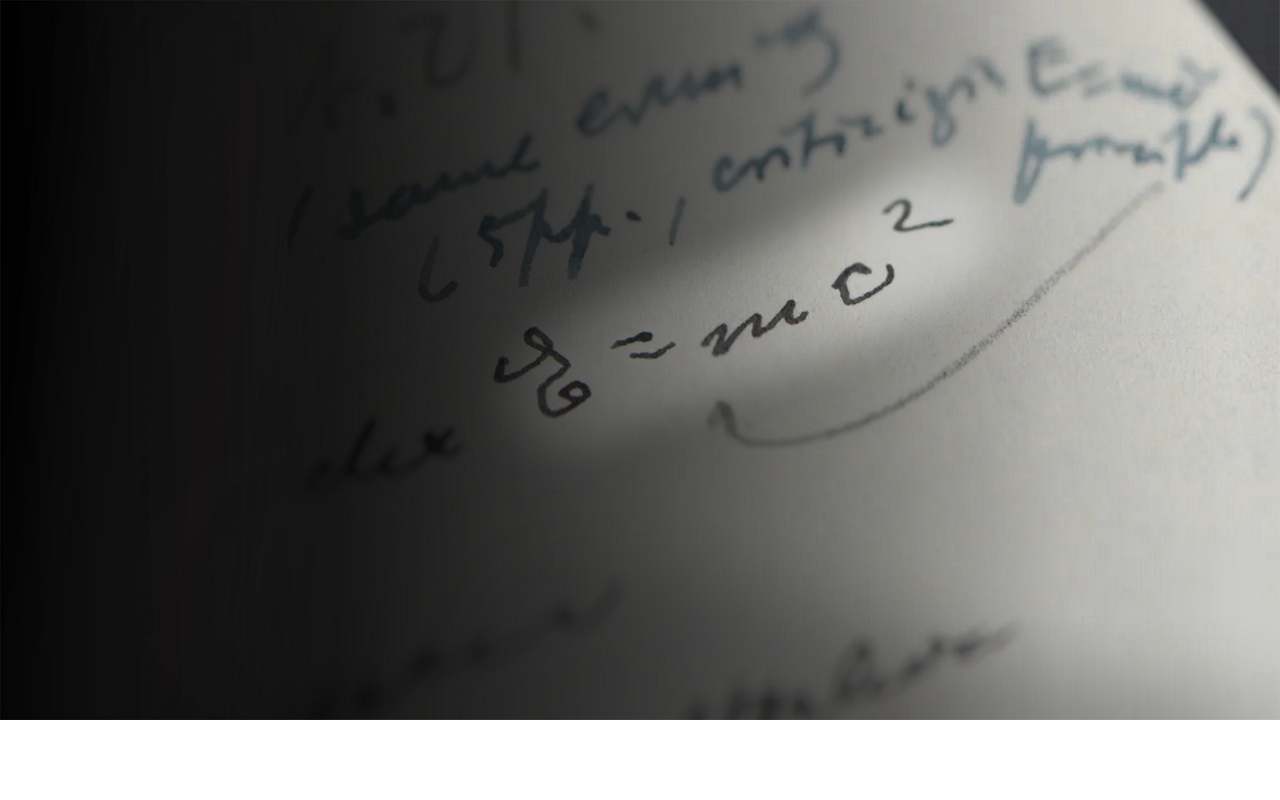
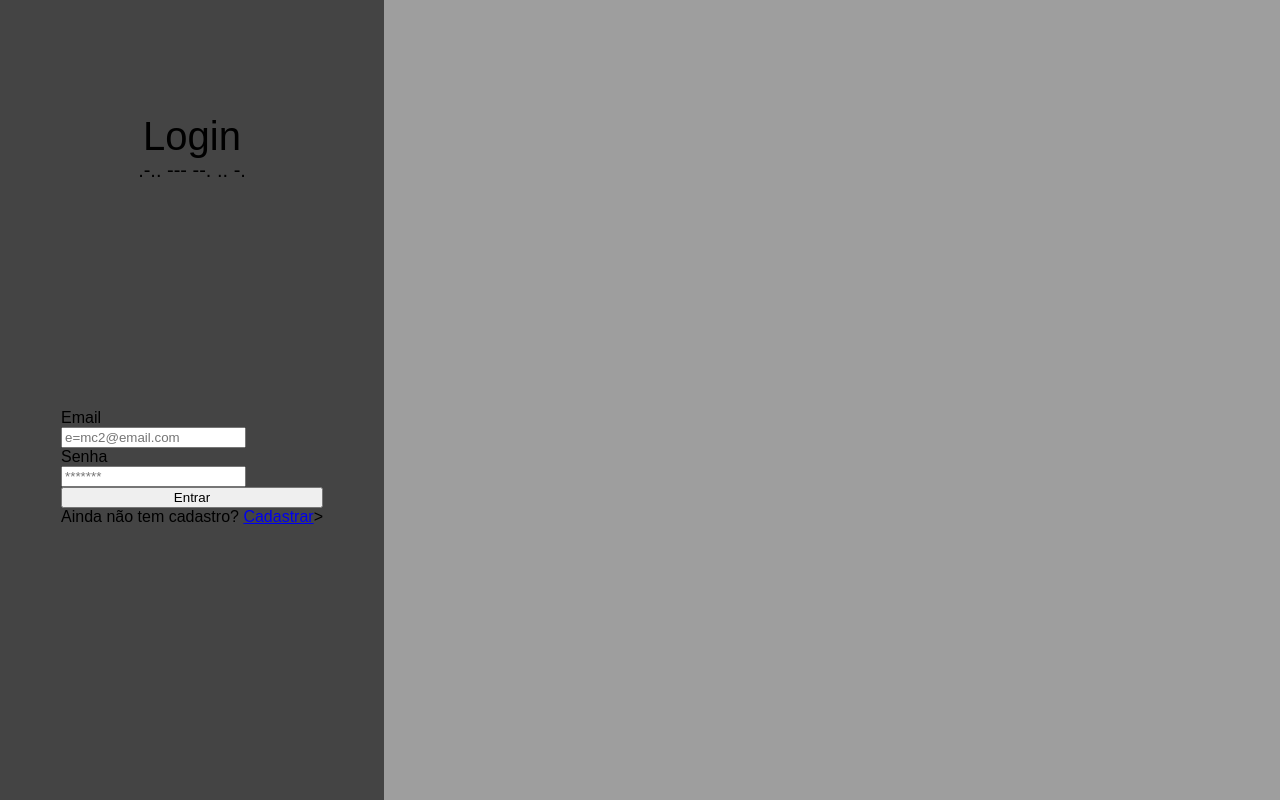
Before and after one commit to lucaslrodrigues/Projeto-individual, a plain HTML site: page Site/Site institucional/login.html in a window 1280 px wide. Drawn offline with Linux system fonts and the light colour scheme; files that its build step writes are made by us from their sources; files whose address does not match are found by name.

Commit message:
tela de login iniciada

```diff
--- a/Site/Site institucional/Estilos/login.css
+++ b/Site/Site institucional/Estilos/login.css
@@ -1,4 +1,49 @@
 body {
-    background-image: url("Imagens/e=mc2\(novo2\).png");
-    background-repeat: no-repeat;
+    margin: 0;
+    font-family: 'Poppins', sans-serif;
+    width: 100vw;
+    height: 100vh;
 }
+.corpo{
+    display: flex;
+    width: 100%;
+    height: 100%;
+}
+/* Esquerda */
+.left_side{
+    background-color: rgb(68, 68, 68);
+    width: 30vw;
+    height: 100%;
+
+}
+.items_left_side{
+    height: 80%;
+    margin: auto;
+    display: flex;
+    flex-direction: column;
+    align-items: center;
+    justify-content: space-around;
+}
+.titles{
+    display: flex;
+    flex-direction: column;
+    align-items: center;
+}
+.titles .title {
+    font-size: 40px;
+}
+.titles .title2 {
+font-size: 20px;
+}
+
+.boxes{
+    display: flex;
+    flex-direction: column;
+    justify-content: space-between;
+}
+
+.rigth_side{
+    background-color: rgb(158, 158, 158);
+    width: 70vw;
+    height: 100%;
+}
--- /dev/null
+++ b/Site/Site institucional/cadastro.css
@@ -0,0 +1,5 @@
+body{
+    width: 100%;
+    height: 100%;
+    background-color: aqua;
+}
--- a/Site/Site institucional/login.html
+++ b/Site/Site institucional/login.html
@@ -5,15 +5,39 @@
     <meta http-equiv="X-UA-Compatible" content="IE=edge">
     <meta name="viewport" content="width=device-width, initial-scale=1.0">
     <title>Login</title>
-    <link rel="stylesheet" href="login.css">
+    <link rel="stylesheet" href="Estilos/login.css">
 </head>
 <body>
-    <div id="corpo">
-        <section id="left_side">
+    <div class="corpo">
+        <section class="left_side">
+            <div class="items_left_side">
+                <div class="titles">
+                    <span class="title">Login</span>
+                    <span class="title2">.-.. --- --. .. -.</span>
+                </div>
+                <div class="boxes">
+                    <div class="ipt_division">
+                        <span class="ipt_title">Email</span>
+                        <div>
+                            <input type="email" placeholder="e=mc2@email.com">
+                        </div>
+                    </div>
+                    <div class="ipt_division">
+                        <span class="ipt_title">Senha</span>
+                        <div>
+                            <input type="password" placeholder="*******">
+                        </div>
+                    </div>
+                    <button class="enter_button">Entrar</button>
+                    <div class="links">
+                        <span>Ainda não tem cadastro? <a href="cadastro.html">Cadastrar</a>></span>
+                    </div>
+                </div>
+
+            </div>
 
         </section>
-        <section id="rigth_side">
-
+        <section class="rigth_side">
         </section>
         <!-- <img src="Imagens/figma/e=mc2(novo).png" style="width: 100%; margin: none;"> -->
     </div>
```
Also changed, not shown: Site/Site institucional/cadastro.html (added, +13 -0 lines), Site/Site institucional/Estilos/Imagens/login_cadastro/capela_voncentina_proporção_aurea.jpeg (added), Site/Site institucional/Estilos/Imagens/login_cadastro/carbono.png (added), Site/Site institucional/Estilos/Imagens/login_cadastro/destaque1.jpg (added), Site/Site institucional/Estilos/Imagens/login_cadastro/miquelangelo_proporção_aurea.jpg (added), Site/Site institucional/Estilos/Imagens/login_cadastro/monalisa_proporção.jpeg (added), Site/Site institucional/Estilos/Imagens/login_cadastro/monalisa_proporção_aurea.jpg (added), Site/Site institucional/Estilos/Imagens/login_cadastro/oxigenio.jpg (added), Site/Site institucional/Estilos/Imagens/login_cadastro/proporção_aurea_anjoemulher.jpg (added).
